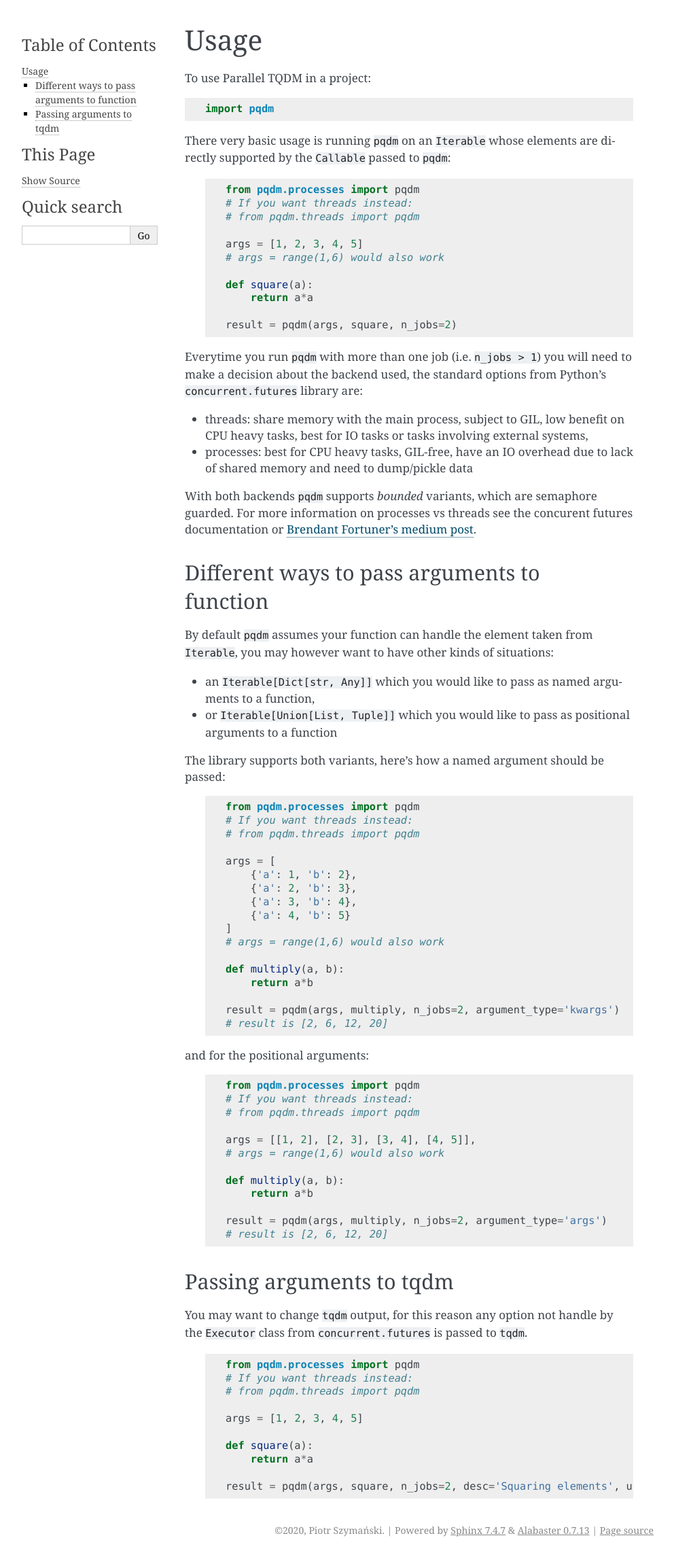
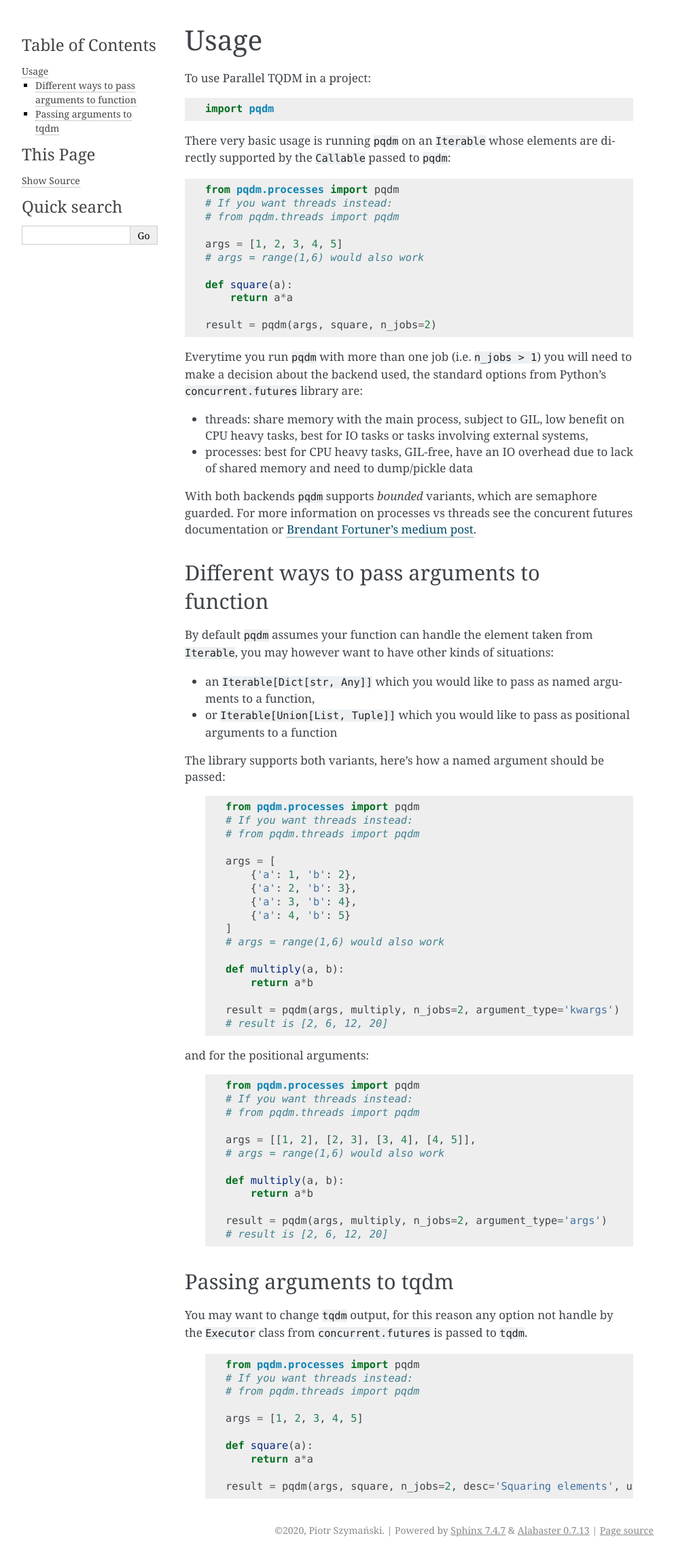
Before and after one commit to niedakh/pqdm, a Sphinx documentation site: the page built from docs/usage.rst, in a window 1280 px wide. Shown: the whole page at 68% size, without its empty margins (148-1140 px from the left). Built offline with Sphinx 7.4.7, drawn with Linux system fonts in a browser that asks for light colours; pages that are not in the unit, such as notebooks, are missing from menus.

Commit message:
documentation formatting fixes

````diff
--- a/README.rst
+++ b/README.rst
@@ -58,7 +58,7 @@ Features
 * parellize your tqdm runs using processes or threads thanks to concurrent.futures,
 * just import ``pqdm`` from ``pqdm.threads`` or ``pqdm.processes`` to start,
 * automatic usage of ``tqdm.notebook`` when iPython/Jupyter notebook environment detected,
-* automatic parsing of ```pqdm``` kwargs and separating between ``concurrent.Executor`` args and ``tqdm`` args,
+* automatic parsing of ``pqdm`` kwargs and separating between ``concurrent.Executor`` args and ``tqdm`` args,
 * support for any iterable and passing items as kwargs, args or directly to function which is being applied
 * support bounded exectutors via https://github.com/mowshon/bounded_pool_executor
 
--- a/docs/usage.rst
+++ b/docs/usage.rst
@@ -9,7 +9,7 @@ To use Parallel TQDM in a project::
 There very basic usage is running ``pqdm`` on an ``Iterable`` whose elements are
 directly supported by the ``Callable`` passed to ``pqdm``:
 
- .. code-block:: python
+.. code-block:: python
 
     from pqdm.processes import pqdm
     # If you want threads instead:
````
